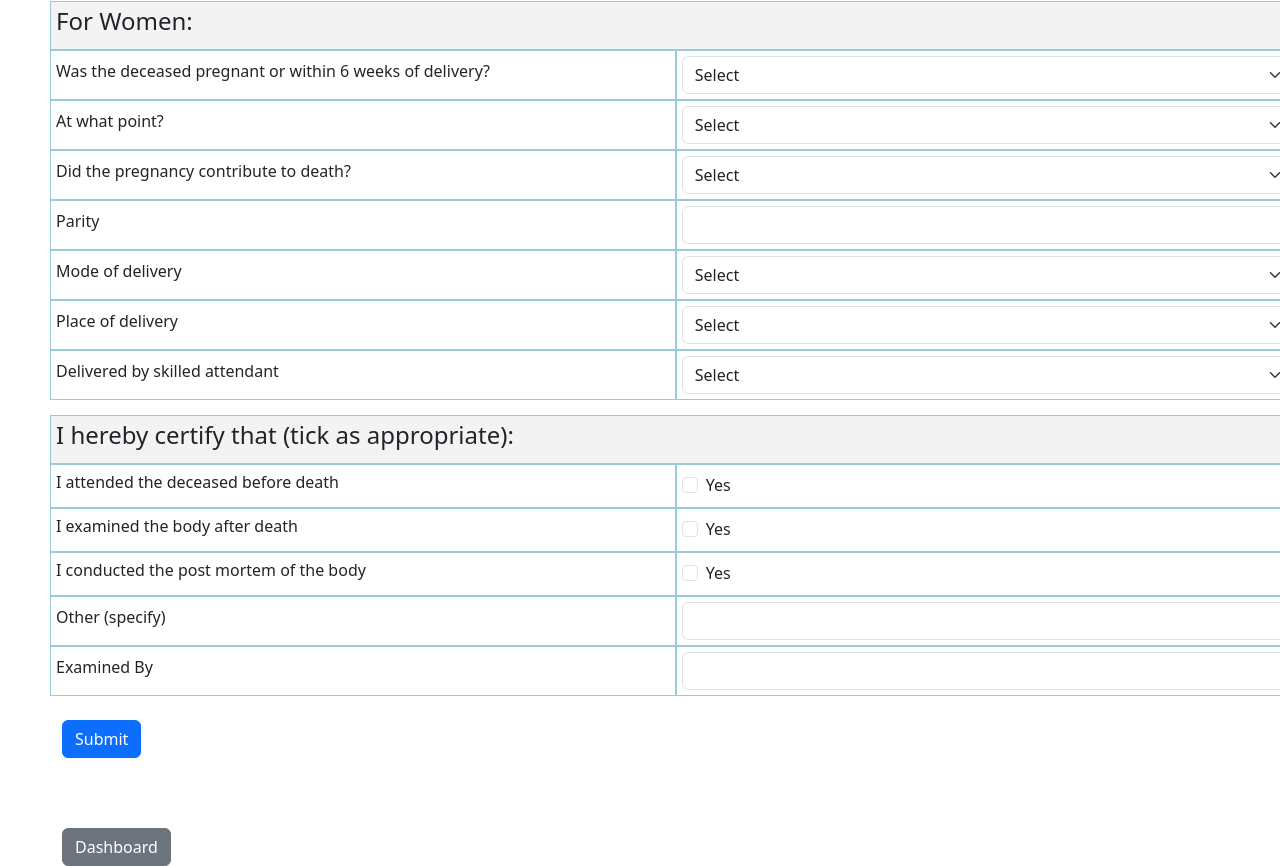
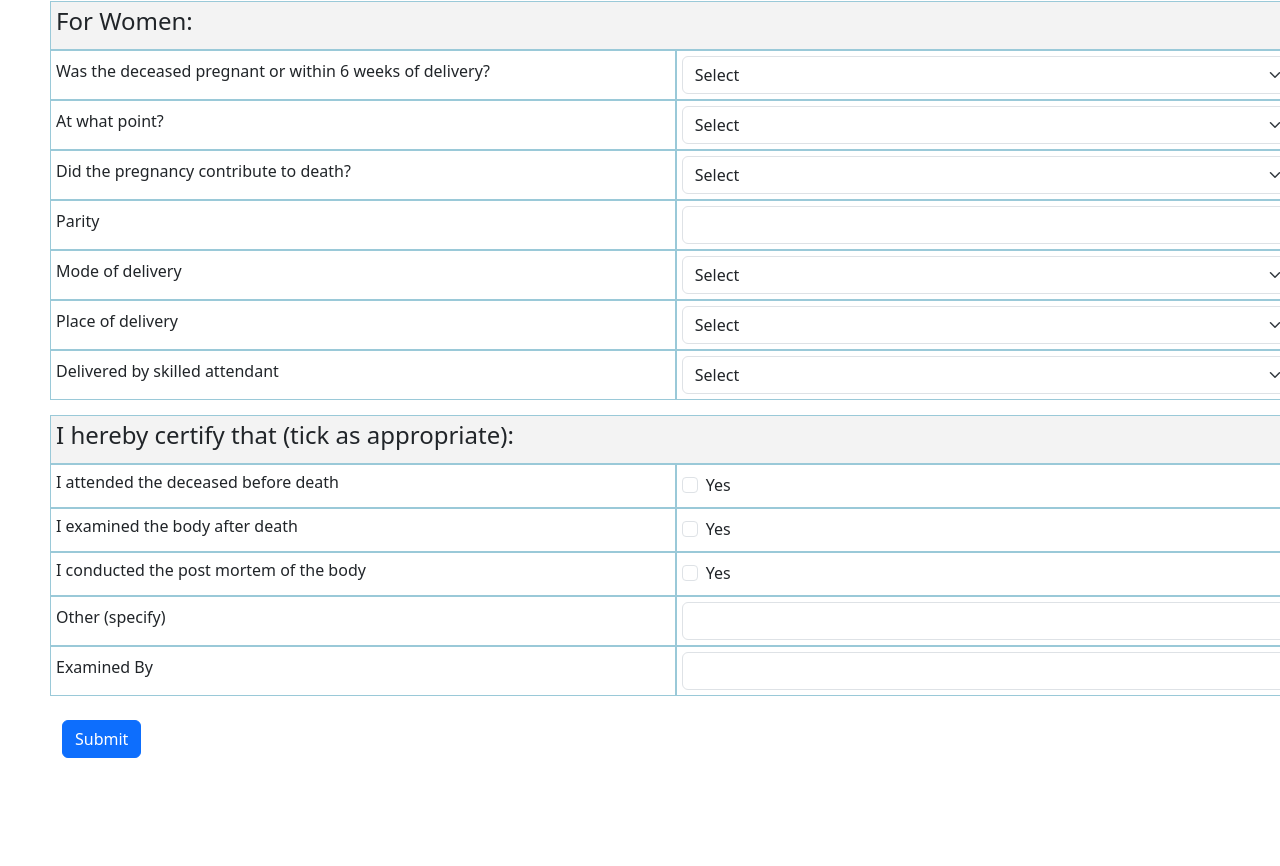
Before and after one commit to WalterTwijukye/mccod-local-react, a React (Vite) app: page / in a window 1280 px wide. Shown: the part 1960-2826 px from the top of the page. Built offline with nearby package versions, Linux system fonts and the light colour scheme.

Commit message:
more style updates, rm dashboard button

```diff
--- a/src/components/MedFormDeath.css
+++ b/src/components/MedFormDeath.css
@@ -48,7 +48,6 @@ span.tab {
 
 .main {
   width: 110%;
-  padding-bottom: 70px;
 }
 
 .rowHeader {
--- a/src/components/MedFormDeath.tsx
+++ b/src/components/MedFormDeath.tsx
@@ -6,11 +6,11 @@ import './MedFormDeath.css';
 
 const MedFormDeath: React.FC = () => {
 
-    const navigate = useNavigate();
+    // const navigate = useNavigate();
 
-    const handleGoToDashboard = () => {
-        navigate('/dashboard'); // Navigate to another page
-    };
+    // const handleGoToDashboard = () => {
+    //     navigate('/dashboard'); // Navigate to another page
+    // };
 
     // State for form data
     const [formData, setFormData] = useState({
@@ -1305,9 +1305,10 @@ const MedFormDeath: React.FC = () => {
                     {/* Submit Button */}
                     <button type="submit" className="btn btn-primary">Submit</button>
                 </form>
-                <button onClick={handleGoToDashboard} className="btn btn-secondary">
-                    Dashboard
-                </button>
+                <br />
+                <br />
+                <br />
+                <br />
                 <FormFooter />
             </div>
         </>
```
